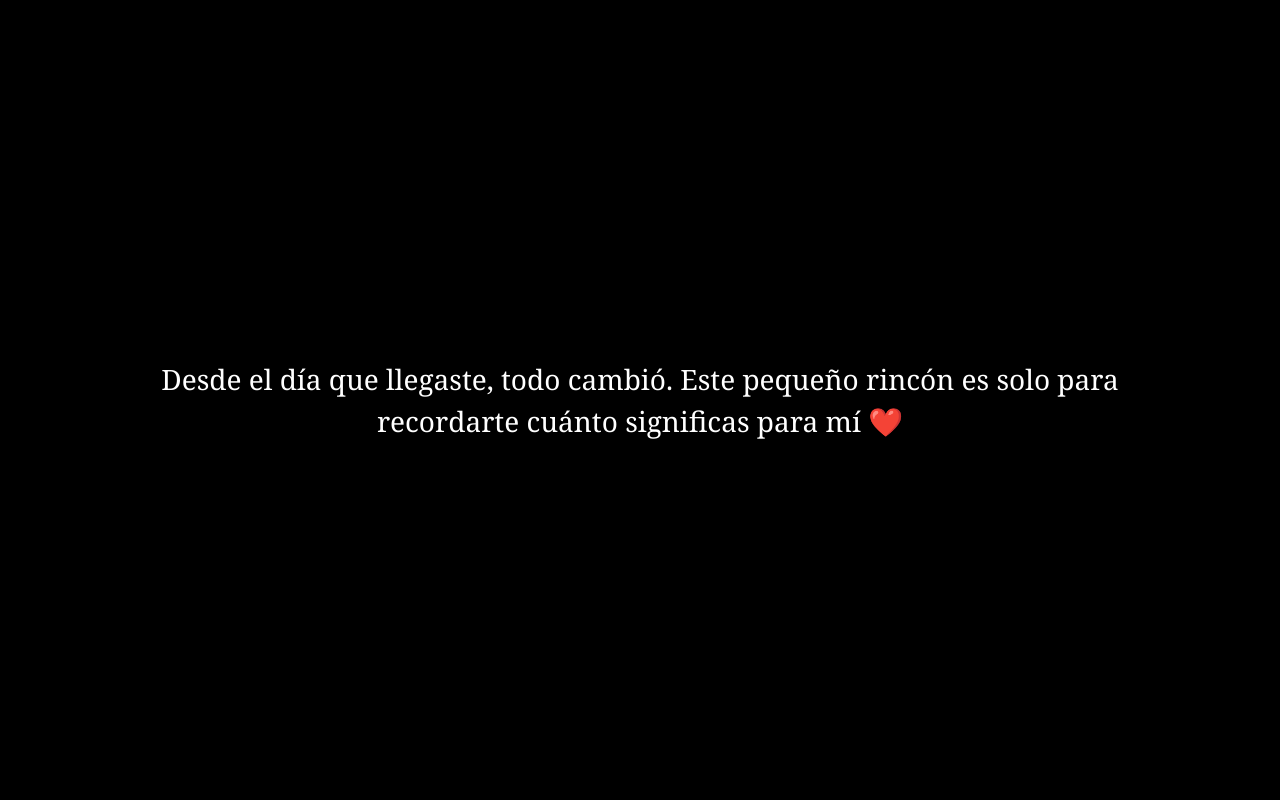
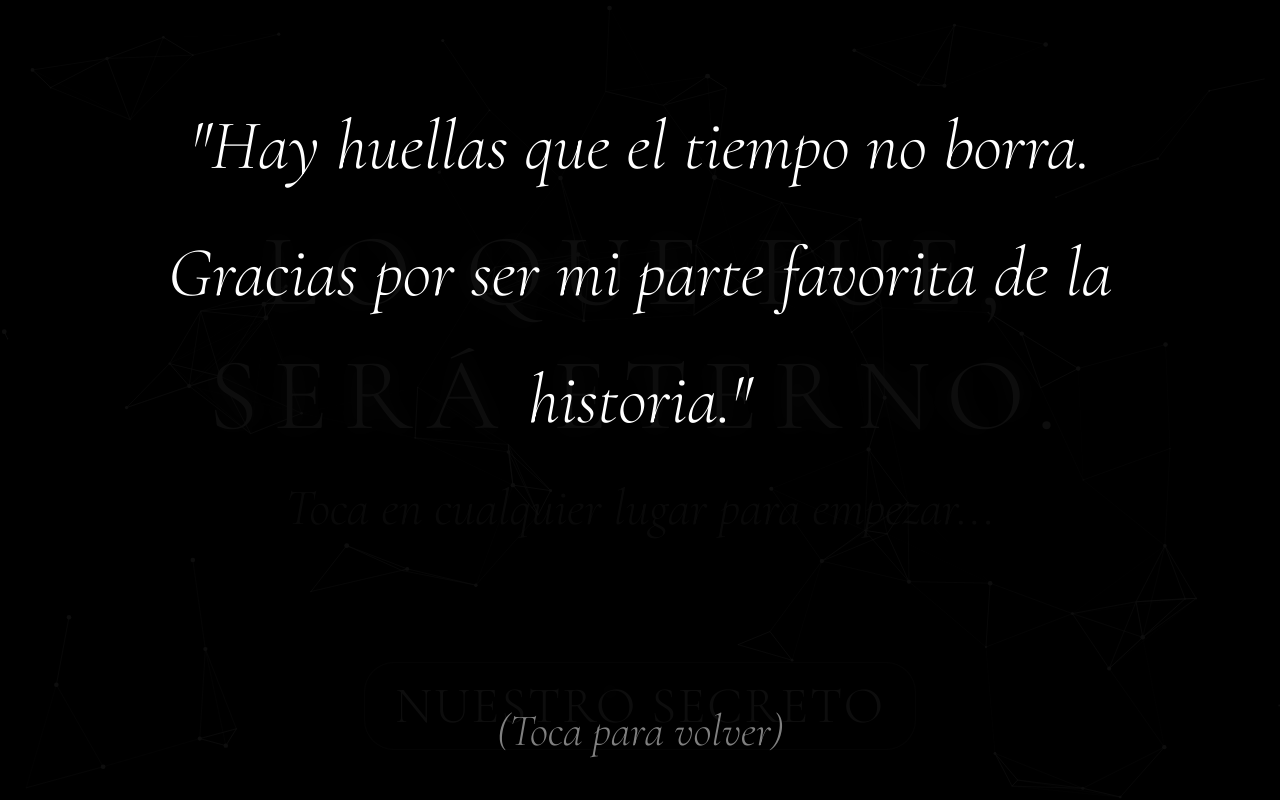
Before and after one commit to Arevalo-al/arevalo-al.github.io, a plain HTML site: page index.html in a window 1280 px wide. Both pictures are taken after a click on the button "NUESTRO SECRETO". Drawn offline with nearby package versions, Linux system fonts and the light colour scheme.

Commit message:
Versión final

```diff
--- a/index.html
+++ b/index.html
@@ -3,100 +3,219 @@
 <head>
 <meta charset="UTF-8">
 <meta name="viewport" content="width=device-width, initial-scale=1.0">
-<title>Nuestro secreto</title>
+<title>Para Siempre</title>
 
 <style>
-body{
-    margin:0;
-    background:black;
-    color:white;
-    font-family: 'Georgia', serif;
-    text-align:center;
-    overflow:hidden;
+@import url('https://fonts.googleapis.com/css2?family=Cormorant+Garamond:ital,wght@0,300;1,300&display=swap');
+
+body, html {
+margin: 0;
+padding: 0;
+width: 100%;
+height: 100%;
+overflow: hidden;
+background-color: #000;
+color: #fefefe;
+font-family: 'Cormorant Garamond', serif;
+display: flex;
+justify-content: center;
+align-items: center;
+user-select: none;
+touch-action: none;
 }
 
-.pantalla{
-    height:100vh;
-    display:flex;
-    flex-direction:column;
-    justify-content:center;
-    align-items:center;
+#canvas {
+position: absolute;
+top: 0;
+left: 0;
+width: 100%;
+height: 100%;
+z-index: 1;
 }
 
-h1{
-    font-size:40px;
-    letter-spacing:5px;
-    opacity:0;
-    animation: aparecer 3s forwards;
+.container {
+z-index: 10;
+position: relative;
+text-align: center;
+width: 90%;
+pointer-events: none;
 }
 
-p{
-    font-size:18px;
-    opacity:0;
-    animation: aparecer 3s 2s forwards;
+h1 {
+font-size: 8vw;
+font-weight: 300;
+letter-spacing: 0.15em;
+text-transform: uppercase;
+margin: 0;
+text-shadow: 0 0 25px rgba(255,255,255,0.9);
 }
 
-button{
-    margin-top:40px;
-    padding:15px 40px;
-    border:1px solid white;
-    background:transparent;
-    color:white;
-    border-radius:30px;
-    font-size:18px;
-    letter-spacing:3px;
+.instruction {
+font-size: 4vw;
+color: rgba(255, 255, 255, 0.7);
+margin-top: 20px;
+font-style: italic;
 }
 
-@keyframes aparecer{
-    to{opacity:1;}
+.floating-word {
+position: absolute;
+color: #fff;
+pointer-events: none;
+font-style: italic;
+animation: floatUp 3.5s ease-out forwards;
+z-index: 15;
+font-size: 5vw;
+white-space: nowrap;
+text-shadow: 0 0 15px #fff;
 }
 
-#sorpresa{
-    position:absolute;
-    top:0;
-    left:0;
-    width:100%;
-    height:100%;
-    background:black;
-    display:none;
-    justify-content:center;
-    align-items:center;
-    flex-direction:column;
+@keyframes floatUp {
+0% { transform: translate(-50%, 0); opacity: 0; }
+30% { opacity: 1; }
+100% { transform: translate(-50%, -150px); opacity: 0; }
 }
 
-#mensaje{
-    font-size:28px;
-    max-width:80%;
-    line-height:1.5;
+#secret-btn {
+position: fixed;
+bottom: 50px;
+z-index: 20;
+background: rgba(255,255,255,0.05);
+border: 1px solid rgba(255,255,255,0.3);
+color: #fff;
+padding: 12px 30px;
+font-family: inherit;
+letter-spacing: 2px;
+border-radius: 30px;
+font-size: 4vw;
+backdrop-filter: blur(5px);
+}
+
+#modal {
+display: none;
+position: fixed;
+top: 0;
+left: 0;
+width: 100%;
+height: 100%;
+background: rgba(0,0,0,0.95);
+z-index: 200;
+justify-content: center;
+align-items: center;
+}
+
+.modal-content {
+width: 80%;
+text-align: center;
+font-size: 5.5vw;
+font-style: italic;
+line-height: 1.8;
+color: #fff;
 }
 </style>
 </head>
 
-<body>
+<body onclick="playNow(event)">
+<canvas id="canvas"></canvas>
 
-<div class="pantalla">
-    <h1>LO QUE FUE,<br> SERÁ ETERNO.</h1>
-    <p>Toca la pantalla para escuchar...</p>
-    <button onclick="mostrar()">NUESTRO SECRETO</button>
+<audio id="player" loop preload="auto">
+<source src="https://raw.githubusercontent.com/Arevalo-al/mi-m%C3%Basica/principal/No%20Digas%20Nada.mp3" type="audio/mpeg">
+</audio>
+
+<div class="container">
+<h1>Lo que fue,<br>será eterno.</h1>
+<p class="instruction" id="guide">Toca en cualquier lugar para empezar...</p>
 </div>
 
-<div id="sorpresa">
-    <div id="mensaje">
-        Desde el día que llegaste, todo cambió.
-        Este pequeño rincón es solo para recordarte
-        cuánto significas para mí ❤️
-    </div>
+<button id="secret-btn" onclick="showMsg(event)">NUESTRO SECRETO</button>
+
+<div id="modal" onclick="hideMsg()">
+<div class="modal-content">
+<p>"Hay huellas que el tiempo no borra. Gracias por ser mi parte favorita de la historia."</p>
+<br><small style="font-size: 3.5vw; opacity: 0.5;">(Toca para volver)</small>
+</div>
 </div>
 
-<audio id="musica" loop>
-<source src="musica.mp3" type="audio/mpeg">
-</audio>
+<script>
+let isStarted = false;
+const myFrases = ["Me Encantas","Te Amo","Te extraño","Siempre","Inolvidable","Feliz","Te quiero"];
 
-<script>
-function mostrar(){
-    document.getElementById("sorpresa").style.display="flex";
-    document.getElementById("musica").play();
+function playNow(e){
+const m=document.getElementById('player');
+if(!isStarted){
+m.play().catch(e=>console.log("Audio bloqueado"));
+document.getElementById('guide').style.opacity="0";
+isStarted=true;
 }
+if(e.target.tagName!=='BUTTON'&&document.getElementById('modal').style.display!=='flex'){
+const span=document.createElement('div');
+span.className='floating-word';
+span.innerText=myFrases[Math.floor(Math.random()*myFrases.length)];
+span.style.left=e.clientX+'px';
+span.style.top=e.clientY+'px';
+document.body.appendChild(span);
+setTimeout(()=>span.remove(),3500);
+}
+}
+
+const cvs=document.getElementById('canvas');
+const ctx=cvs.getContext('2d');
+let stars=[];
+
+class Star{
+constructor(){this.reset();}
+reset(){
+this.x=Math.random()*cvs.width;
+this.y=Math.random()*cvs.height;
+this.vx=(Math.random()-0.5)*0.4;
+this.vy=(Math.random()-0.5)*0.4;
+this.s=Math.random()*2.5;
+}
+draw(){
+ctx.beginPath();
+ctx.arc(this.x,this.y,this.s,0,Math.PI*2);
+ctx.fillStyle='white';
+ctx.fill();
+}
+update(){
+this.x+=this.vx;
+this.y+=this.vy;
+if(this.x<0||this.x>cvs.width)this.vx*=-1;
+if(this.y<0||this.y>cvs.height)this.vy*=-1;
+this.draw();
+}
+}
+
+function setup(){
+cvs.width=window.innerWidth;
+cvs.height=window.innerHeight;
+stars=[];
+for(let i=0;i<110;i++)stars.push(new Star());
+}
+
+function animate(){
+ctx.clearRect(0,0,cvs.width,cvs.height);
+stars.forEach(s=>s.update());
+for(let i=0;i<stars.length;i++){
+for(let j=i;j<stars.length;j++){
+let d=((stars[i].x-stars[j].x)**2)+((stars[i].y-stars[j].y)**2);
+if(d<15000){
+ctx.strokeStyle=`rgba(255,255,255,${1-d/15000})`;
+ctx.lineWidth=0.8;
+ctx.beginPath();
+ctx.moveTo(stars[i].x,stars[i].y);
+ctx.lineTo(stars[j].x,stars[j].y);
+ctx.stroke();
+}
+}
+}
+requestAnimationFrame(animate);
+}
+
+function showMsg(e){e.stopPropagation();document.getElementById('modal').style.display='flex';}
+function hideMsg(){document.getElementById('modal').style.display='none';}
+
+window.addEventListener('resize',setup);
+setup();animate();
 </script>
 
 </body>
```
